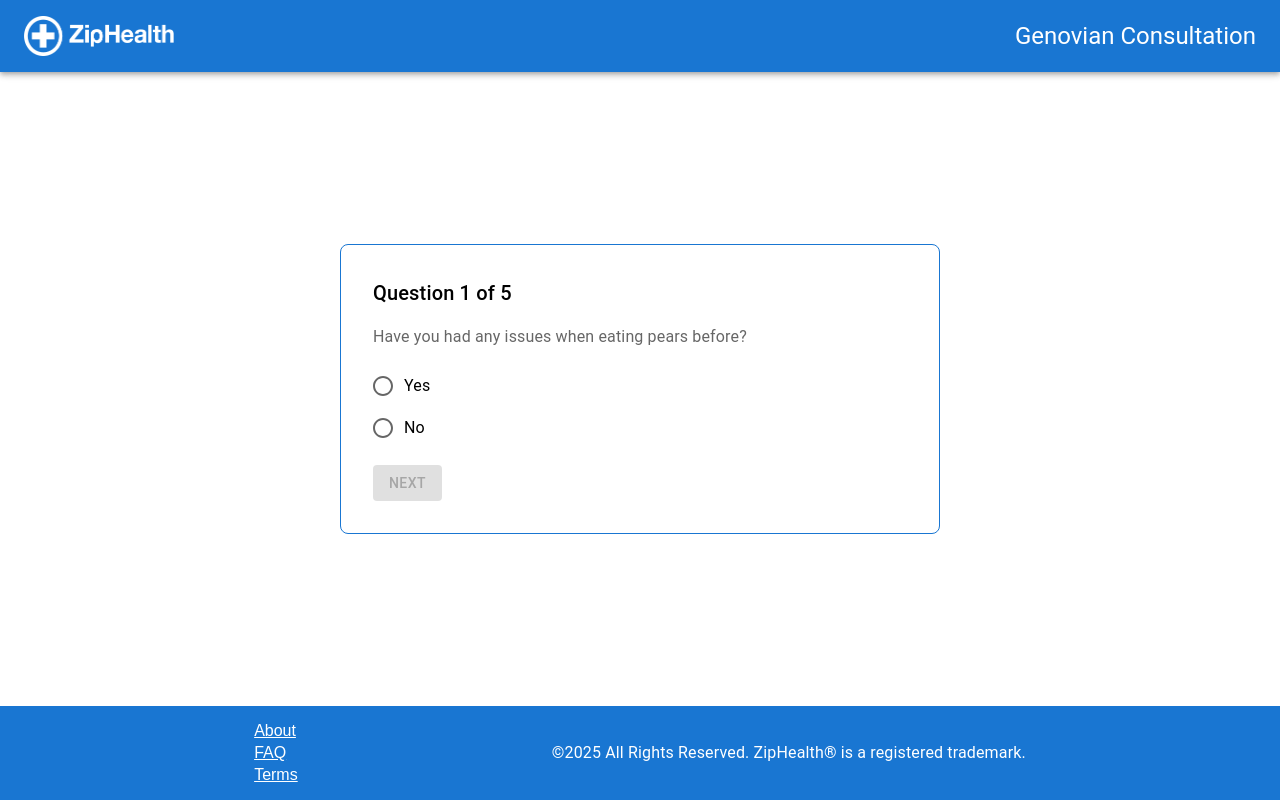
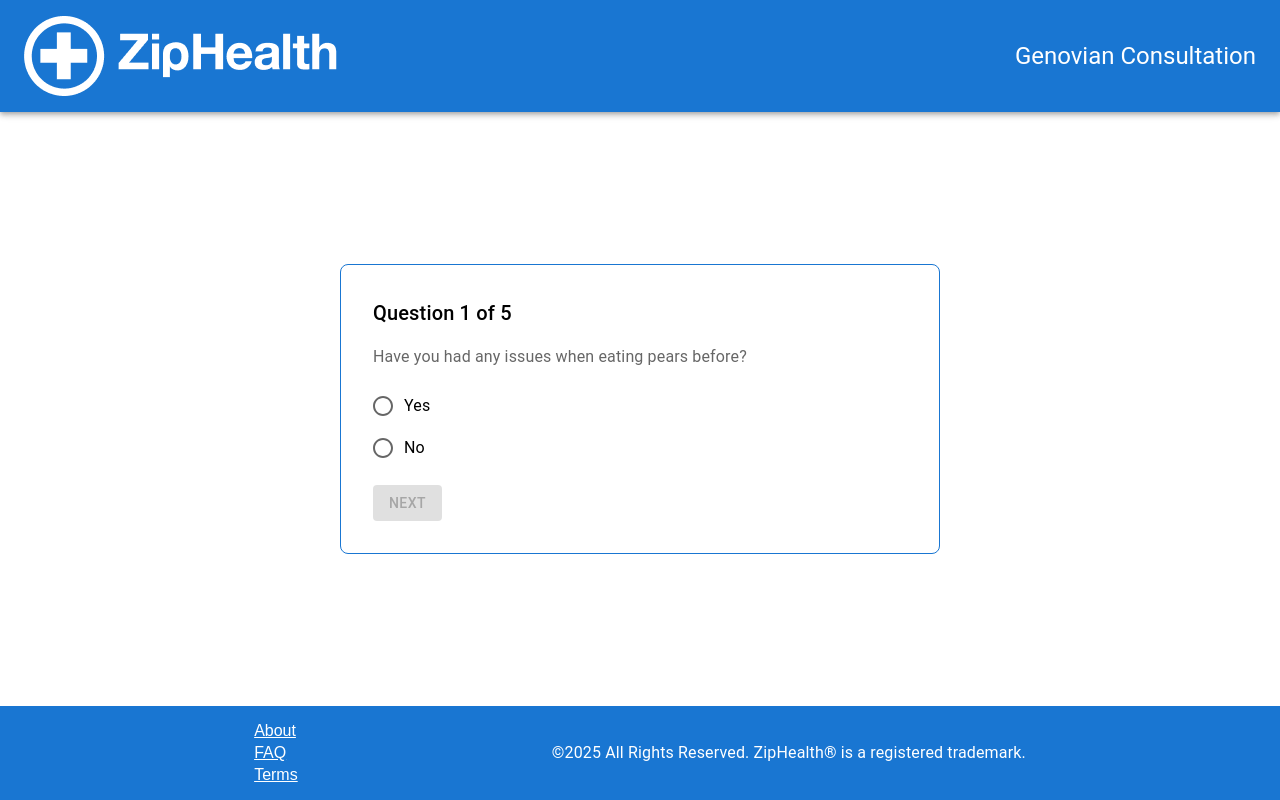
Before and after one commit to bradleyhorswell/heliosx, a Next.js app: page / in a window 1280 px wide. Built offline with nearby package versions, Linux system fonts and the light colour scheme.

Commit message:
fix: little header image optimisation

```diff
--- a/src/components/Header.tsx
+++ b/src/components/Header.tsx
@@ -16,7 +16,7 @@ export function Header() {
             flexWrap: "wrap",
           }}
         >
-          <Image src="/logo.png" alt="ZipHealth logo" width={150} height={40} />
+          <Image src="/logo.png" alt="ZipHealth logo" width={313} height={80} />
           <Typography variant="h5">Genovian Consultation</Typography>
         </Box>
       </Toolbar>
```
